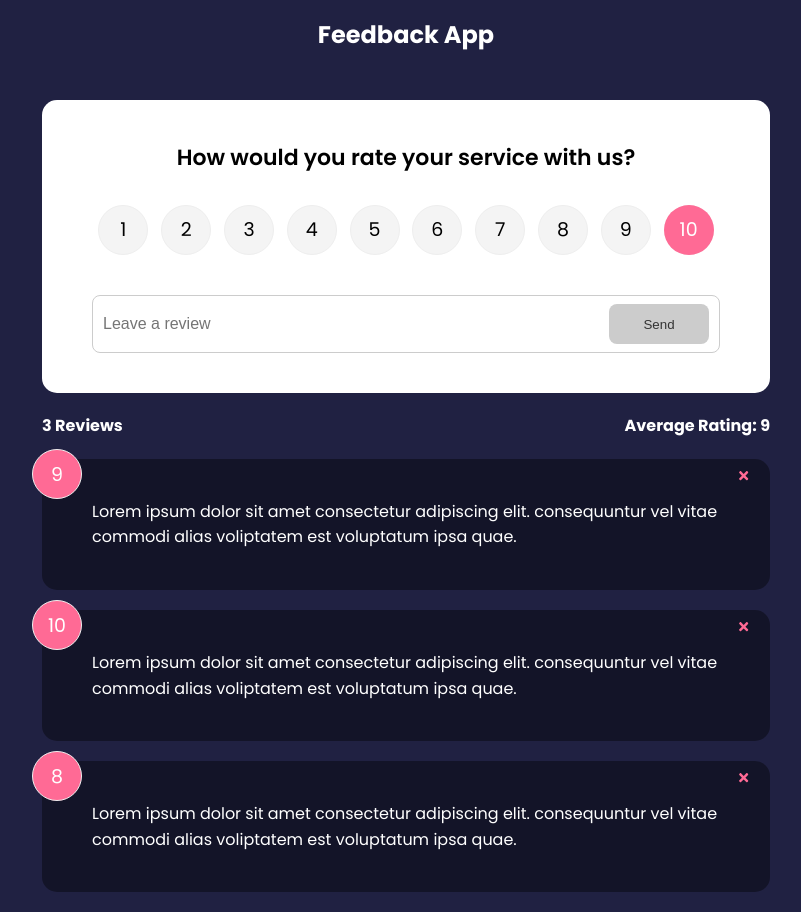
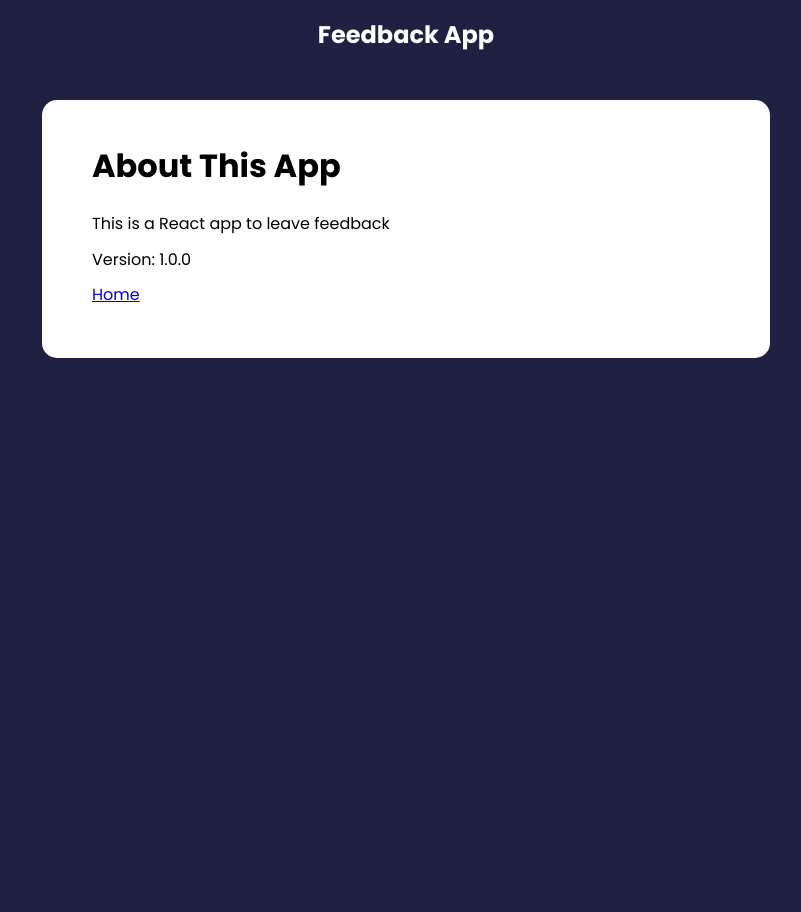
Before and after one commit to arakhm6/feedback-app, a React (Create React App) app: page /about in a window 1280 px wide. Shown: the whole page, without its empty margins (234-1035 px from the left). After the commit the page ends 800 px from the top, so only its background shows below. Built offline with nearby package versions, Linux system fonts and the light colour scheme.

Commit message:
about page and react router

```diff
--- a/package.json
+++ b/package.json
@@ -11,6 +11,7 @@
     "react-dom": "^18.0.0",
     "react-icons": "^4.3.1",
     "react-lorem-ipsum": "^1.4.10",
+    "react-router-dom": "^6.3.0",
     "react-scripts": "5.0.1",
     "uuid": "^8.3.2",
     "web-vitals": "^2.1.4"
--- a/src/App.js
+++ b/src/App.js
@@ -1,13 +1,20 @@
 import { v4 as uuidv4 } from "uuid";
+import { BrowserRouter as Router, Route, Routes } from "react-router-dom";
 import { useState } from "react";
 import Header from "./components/Header";
 import FeedbackList from "./components/FeedbackList";
 import FeedbackData from "./data/FeedbackData";
 import FeedbackStats from "./components/FeedbackStats";
 import FeedbackForm from "./components/FeedbackForm";
+import AboutSection from "./pages/AboutSection";
 
 function App() {
   const [feedback, setFeedback] = useState(FeedbackData);
+
+  const addFeedback = (newFeedback) => {
+    newFeedback.id = uuidv4();
+    setFeedback([newFeedback, ...feedback]);
+  };
 
   const deleteFeedback = (id) => {
     if (window.confirm("Are you sure you want to delete?")) {
@@ -15,19 +22,29 @@
     }
   };
 
-  const addFeedback = (newFeedback) => {
-    newFeedback.id = uuidv4();
-    setFeedback([newFeedback, ...feedback]);
-  };
   return (
-    <>
+    <Router>
       <Header />
       <div className="container">
-        <FeedbackForm handleAdd={addFeedback} />
-        <FeedbackStats feedback={feedback} />
-        <FeedbackList feedback={feedback} handleDelete={deleteFeedback} />
+        <Routes>
+          <Route
+            exact
+            path="/"
+            element={
+              <>
+                <FeedbackForm handleAdd={addFeedback} />
+                <FeedbackStats feedback={feedback} />
+                <FeedbackList
+                  feedback={feedback}
+                  handleDelete={deleteFeedback}
+                />
+              </>
+            }
+          ></Route>
+          <Route exact path="/about" element={<AboutSection />} />
+        </Routes>
       </div>
-    </>
+    </Router>
   );
 }
 
--- a/src/components/FeedbackForm.js
+++ b/src/components/FeedbackForm.js
@@ -3,7 +3,7 @@
 import Button from "./shared/Button";
 import RatingSelect from "./RatingSelect";
 
-function FeedbackForm(handleAdd) {
+function FeedbackForm({ handleAdd }) {
   const [text, setText] = useState("");
   const [rating, setRating] = useState(10);
   const [btnDisabled, setBtnDisabled] = useState(true);
@@ -30,6 +30,7 @@
         text,
         rating,
       };
+      //console.log(newFeedback);
       handleAdd(newFeedback);
       setText("");
     }
--- a/src/components/RatingSelect.js
+++ b/src/components/RatingSelect.js
@@ -1,6 +1,6 @@
 import { useState } from "react";
-function RatingSelect(select) {
-  const [selected, setSelected] = useState(10);
+function RatingSelect({ select }) {
+  const [selected, setSelected] = useState();
 
   const handleChange = (e) => {
     // e by default is a string, adding + converts it into a number
--- /dev/null
+++ b/src/pages/AboutSection.js
@@ -0,0 +1,18 @@
+import Card from "../components/shared/Card";
+
+function AboutSection() {
+  return (
+    <Card>
+      <div className="about">
+        <h1>About This App</h1>
+        <p>This is a React app to leave feedback</p>
+        <p>Version: 1.0.0</p>
+        <p>
+          <a href="/">Home</a>
+        </p>
+      </div>
+    </Card>
+  );
+}
+
+export default AboutSection;
```
Also changed, not shown: 1 other file (tests, documents, lock files or other folders).
